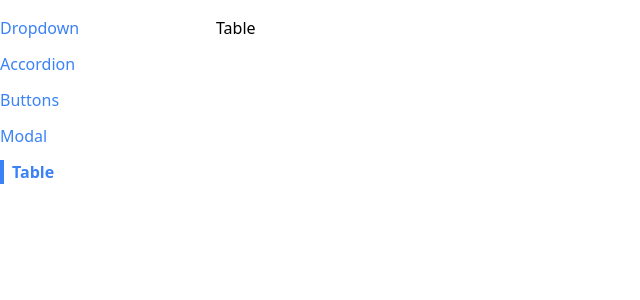
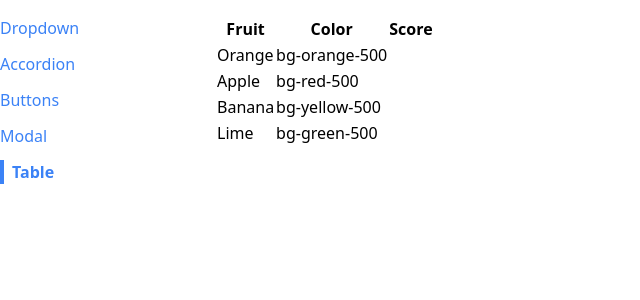
Before and after one commit to CocoTapi/modern_react_2023, a React (Create React App) app in the folder section_15/: page /table in a window 1280 px wide. Shown: the top 300 px of the page, without its empty margins (0-640 px from the left). Built offline with nearby package versions, Linux system fonts and the light colour scheme.

Commit message:
added the table

```diff
--- a/section_15/src/components/Table.js
+++ b/section_15/src/components/Table.js
@@ -1,5 +1,27 @@
-function Table() {
-  return <div>Table</div>;
+function Table({ data }) {
+  const renderedRows = data.map((fruit) => {
+    return (
+      <tr key={fruit.name}>
+        <td>{fruit.name}</td>
+        <td>{fruit.color}</td>
+        <td>{fruit.score}</td>
+      </tr>
+    )
+  })
+
+  return (
+    <table>
+      <thead>
+        <tr>
+          <th>Fruit</th>
+          <th>Color</th>
+          <th>Score</th>
+        </tr>
+      </thead>
+      <tbody>
+        {renderedRows}
+      </tbody>
+    </table>);
 }
 
 export default Table;
--- a/section_15/src/pages/TablePage.js
+++ b/section_15/src/pages/TablePage.js
@@ -1,9 +1,17 @@
 import Table from '../components/Table';
 
 function TablePage() {
+  const data = [
+    { name: 'Orange', color: 'bg-orange-500'},
+    { name: 'Apple', color: 'bg-red-500'},
+    { name: 'Banana', color: 'bg-yellow-500'},
+    { name: 'Lime', color: 'bg-green-500'},
+
+  ]
+
   return (
     <div>
-      <Table />
+      <Table data={data}/>
     </div>
   );
 }
```
